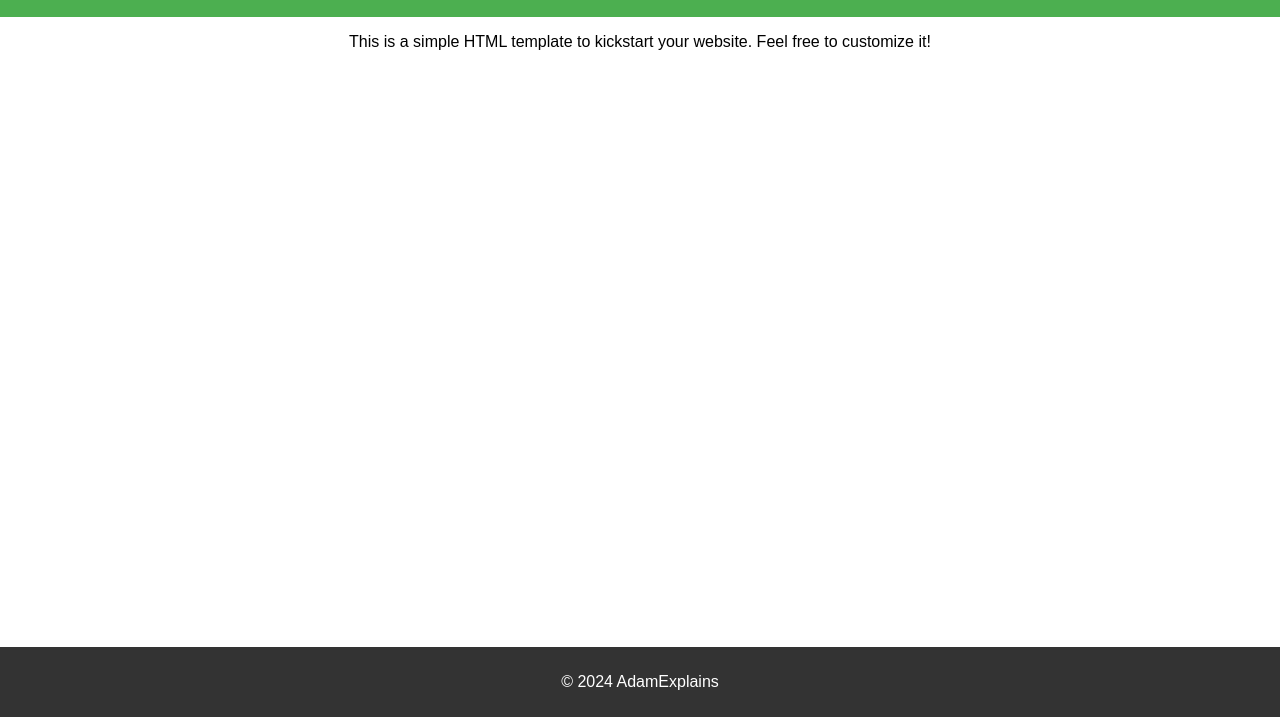
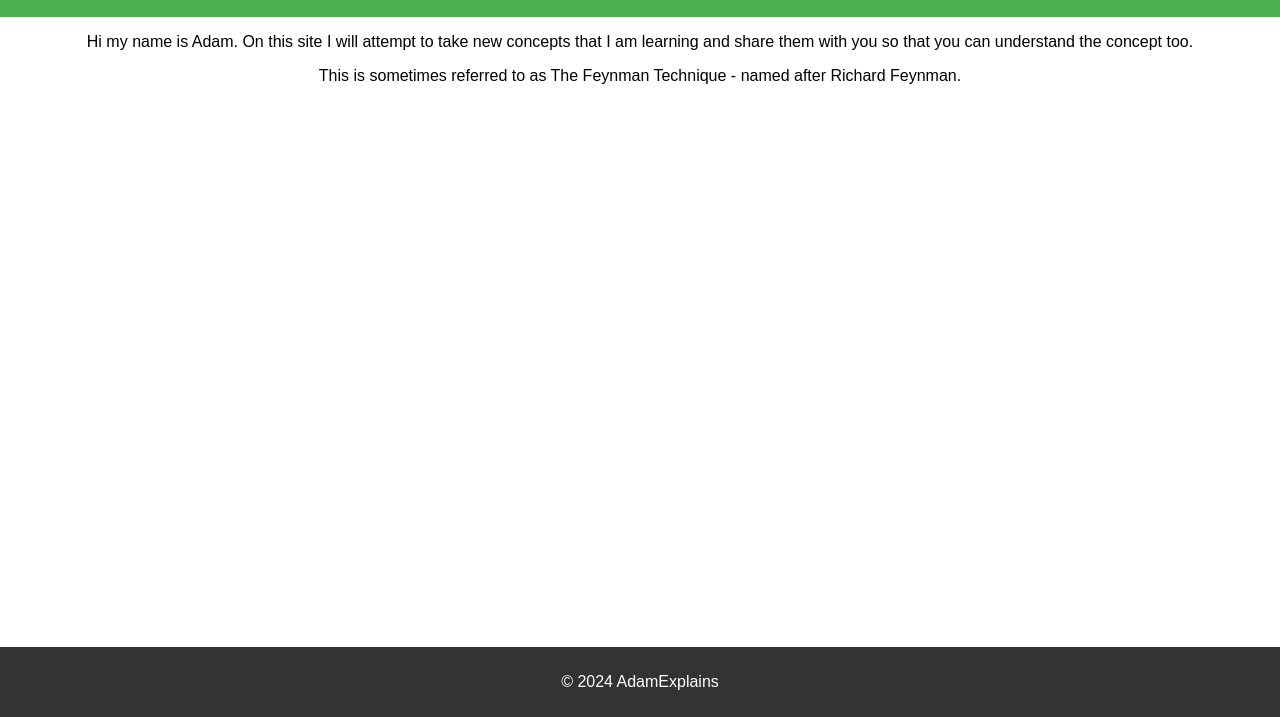
Before and after one commit to adamhynds/AdamExplains, a plain HTML site: page index.html in a window 1280 px wide. Shown: the part 83-800 px from the top of the page. Drawn offline with Linux system fonts and the light colour scheme.

Commit message:
Update index.html

```diff
--- a/index.html
+++ b/index.html
@@ -3,7 +3,7 @@
 <head>
     <meta charset="UTF-8">
     <meta name="viewport" content="width=device-width, initial-scale=1.0">
-    <title>AdamExplains - Tech Concepts Simplified</title>
+    <title>AdamExplains</title>
     <link rel="stylesheet" href="styles.css">
 </head>
 <body>
@@ -11,7 +11,8 @@
         <h1>Welcome to AdamExplains</h1>
     </header>
     <main>
-        <p>This is a simple HTML template to kickstart your website. Feel free to customize it!</p>
+        <p>Hi my name is Adam. On this site I will attempt to take new concepts that I am learning and share them with you so that you can understand the concept too.</p>
+        <p>This is sometimes referred to as The Feynman Technique - named after Richard Feynman.</p>
     </main>
     <footer>
         <p>© 2024 AdamExplains</p>
```
